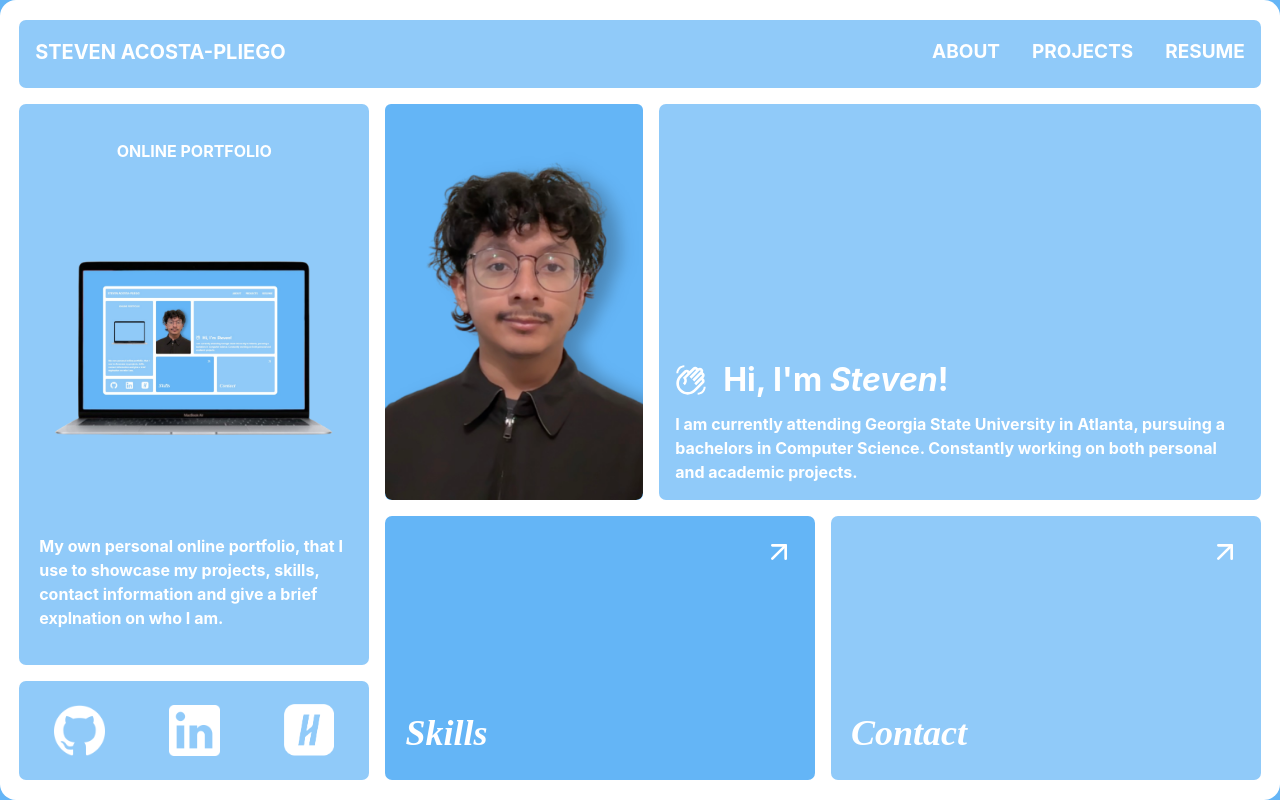
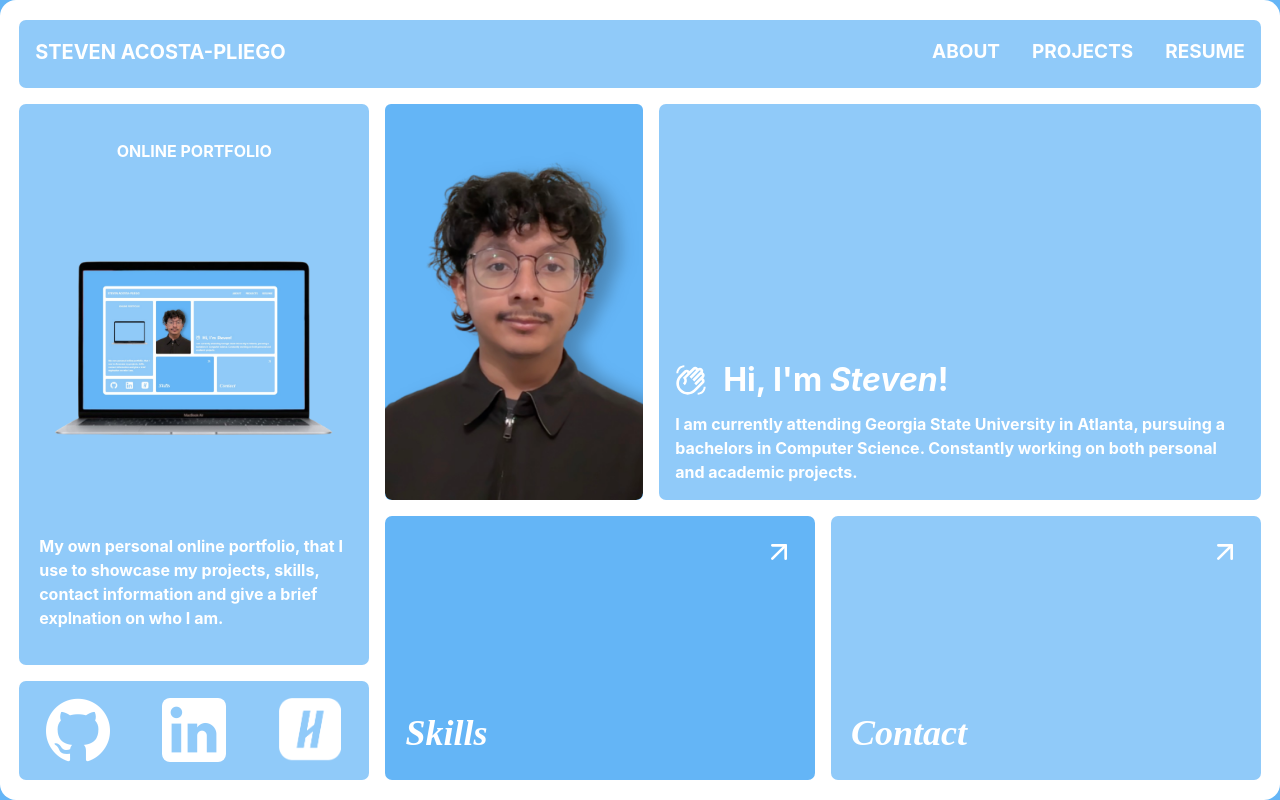
Before and after one commit to sacostapliego/online-portfolio, a React (Vite) app in the folder frontend/: page /#/ in a window 1280 px wide. Built offline with nearby package versions, Linux system fonts and the light colour scheme; a web font is replaced by a local one.

Commit message:
1/14/2025 Updates - Changed around a few widths and heights - Upated GitHub, Link, and Handshake icons

```diff
--- a/frontend/src/App.jsx
+++ b/frontend/src/App.jsx
@@ -10,7 +10,7 @@ import About from './pages/About'
 function App() {
   return (
     <>
-      <Box bg={useColorModeValue("#64b5f6","#161b33")} minW={'container.sm'} >
+      <Box bg={useColorModeValue("#64b5f6","#161b33")} minH={'container.sm'} minW={'container.sm'} >
         <Routes>
         <Route path="/" element={<Homepage />} />
         <Route path="/projects" element={<Projects />} />
--- a/frontend/src/components/ContactBox.jsx
+++ b/frontend/src/components/ContactBox.jsx
@@ -52,7 +52,7 @@ const ContactBox = () => {
                 <Modal isOpen={isOpen} onClose={onClose} isCentered>
                         <ModalOverlay/>
                         <ModalContent
-                        h={'50%'}
+                        h={'20%'}
                         maxW={'40%'}
                         bg={useColorModeValue("#90caf9","#474973")}
                         color={useColorModeValue('white', 'black')}
--- a/frontend/src/components/HighlightProject.jsx
+++ b/frontend/src/components/HighlightProject.jsx
@@ -87,7 +87,8 @@ const HighlightProject = () => {
         flexDirection={'column'}
         maxW={'80rem'}
         h={'50rem'}
-        minH={'50rem'}
+        minH={'container.sm'}
+        minW={'container.sm'}
         alignItems={'center'}
         justifyContent={'center'}
         bg= {bg}
--- a/frontend/src/components/SkillsBox.jsx
+++ b/frontend/src/components/SkillsBox.jsx
@@ -36,7 +36,7 @@ const SkillsBox = () => {
         "/python.png",
         "/JavaScript.png",
         "/c.png",
-        "/c++.png",
+        "/sql.png",
         "/dart.png",
         "/html.png",
         "/css.png",
@@ -47,7 +47,6 @@ const SkillsBox = () => {
         "mongoDB.png",
         "chakra.png",
         "git.png",
-        "mysql.png",
         "matplotlib.png",
     ];
 
--- a/frontend/src/components/SocialBar.jsx
+++ b/frontend/src/components/SocialBar.jsx
@@ -14,16 +14,19 @@ const SocialBar = () => {
         flexDir={{ base: 'column', sm: 'row' }}
         >
             <HStack
-            spacing={16}
-            w='80%'
-            alignItems='center'
+            spacing={9}
+            w='100%'
+            h={'100%'}
+            justifyContent={'center'}
             >
                 <Link href="https://github.com/hawksfan422" isExternal>
                     <Image
                         src="/GitHub.png"
                         alt="GitHub"
-                        w='5rem'
-                        objectFit='cover'
+                        boxSize= {20}
+                        borderRadius='2xl'
+                        objectFit={'contain'}
+                        p={2}
                         style={{ filter: colorFilter}}
                         _hover={{
                             transform: 'translateY(-5px)',
@@ -36,8 +39,10 @@ const SocialBar = () => {
                 <Image
                         src="/Linkedin.png"
                         alt="GitHub"
-                        w='5rem'
-                        objectFit='cover'
+                        boxSize= {20}
+                        borderRadius='2xl'
+                        objectFit={'contain'}
+                        p={2}
                         style={{ filter: colorFilter}}
                         _hover={{
                             transform: 'translateY(-5px)',
@@ -50,8 +55,10 @@ const SocialBar = () => {
                     <Image
                         src="/HandShake.png"
                         alt="GitHub"
-                        w='5rem'
-                        objectFit='cover'
+                        boxSize= {20}
+                        borderRadius='2xl'
+                        objectFit={'contain'}
+                        p={2}
                         style={{ filter: useColorModeValue('none', 'invert(1)')}}
                         _hover={{
                             transform: 'translateY(-5px)',
```
Also changed, not shown: frontend/public/sql.png (added).
